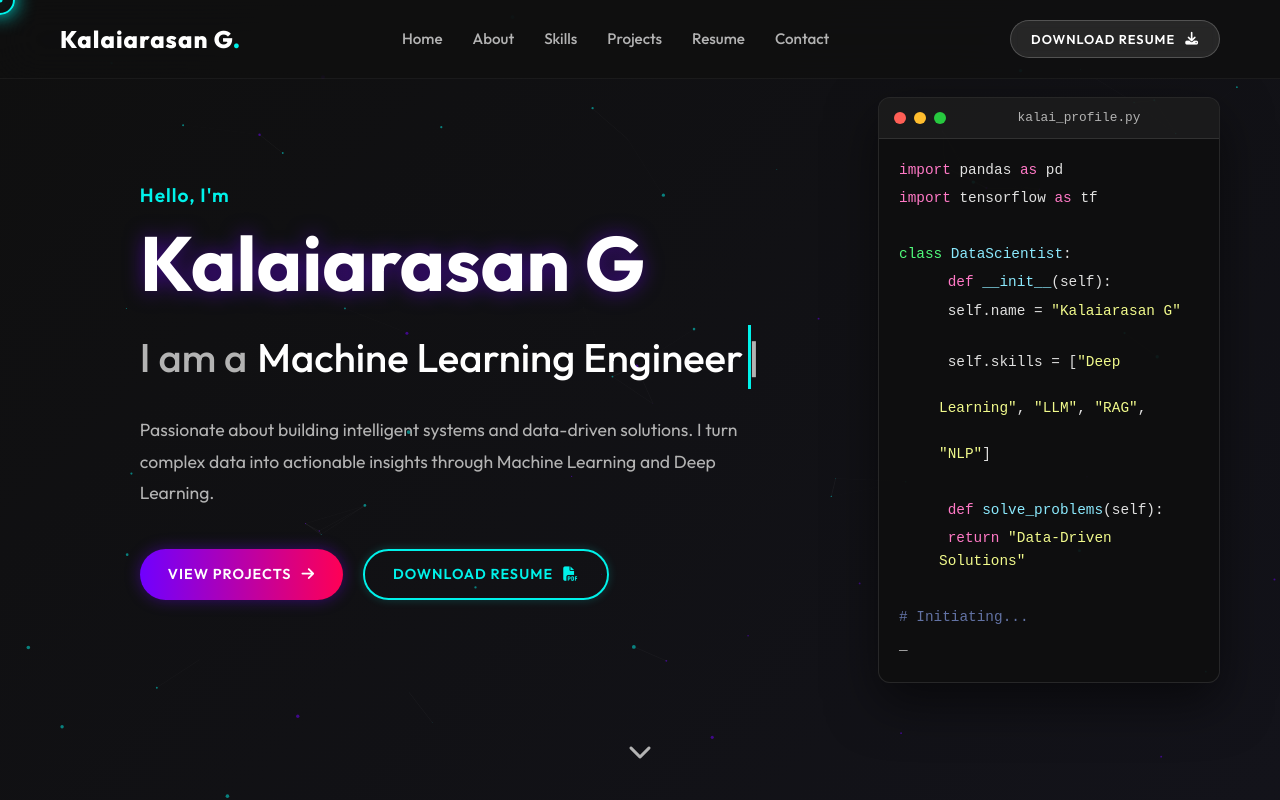
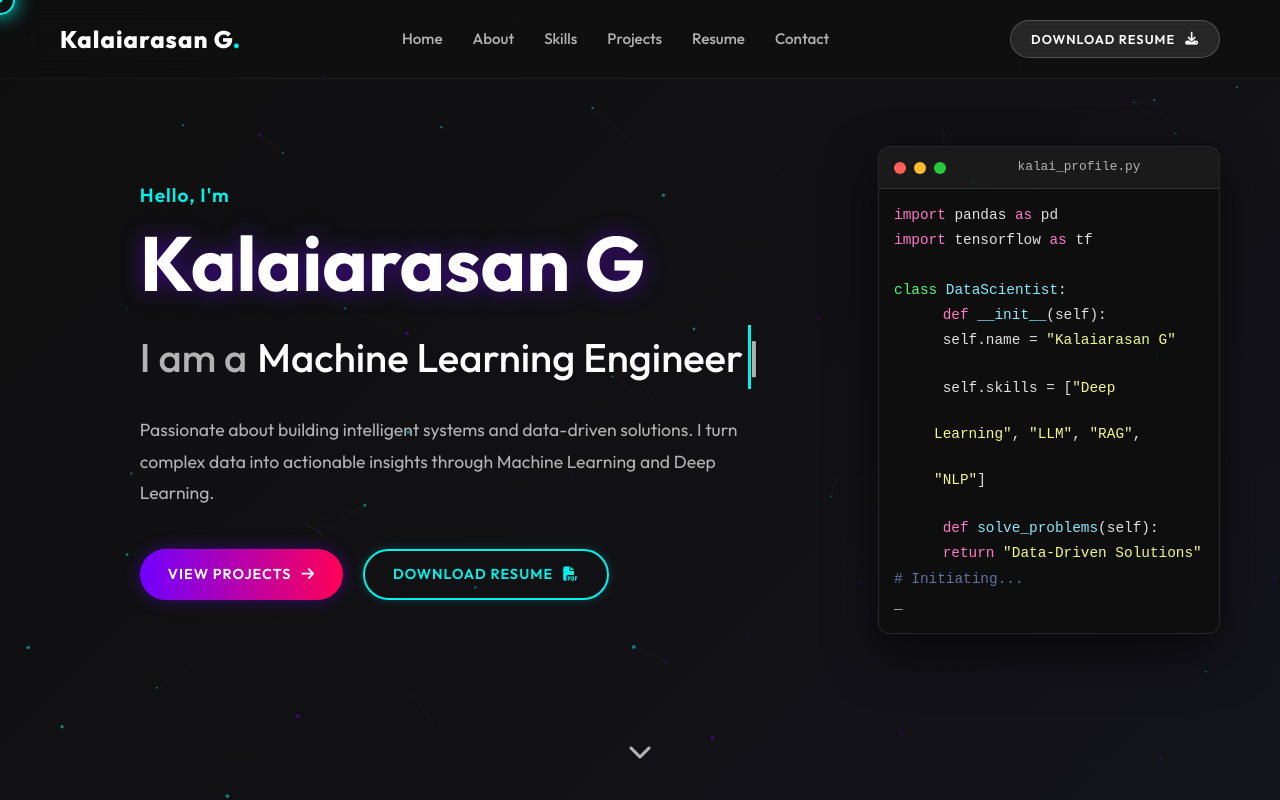
Before and after one commit to kalaiarasan2448/Portfolio, a plain HTML site: page index.html in a window 1280 px wide. Shown: the top 800 px of the page. Drawn offline with nearby package versions, Linux system fonts and the light colour scheme.

Commit message:
Adjust terminal dimensions for a more compact layout

```diff
--- a/index.html
+++ b/index.html
@@ -86,13 +86,12 @@
                         </div>
                         <div class="code-line indent double"> self.skills = [<span class="string">"Deep
                                 Learning"</span>, <span class="string">"LLM"</span>, <span class="string">"RAG"</span>,
-                            <span class="string">"NLP"</span>]</div>
-                        <div class="code-line">&nbsp;</div>
+                            <span class="string">"NLP"</span>]
+                        </div>
                         <div class="code-line indent"> <span class="keyword">def</span> <span
                                 class="function">solve_problems</span>(self):</div>
                         <div class="code-line indent double"> <span class="keyword">return</span> <span
                                 class="string">"Data-Driven Solutions"</span></div>
-                        <div class="code-line">&nbsp;</div>
                         <div class="code-line"><span class="comment"># Initiating...</span></div>
                         <div class="code-line"><span class="cursor-blink">_</span></div>
                     </div>
--- a/style.css
+++ b/style.css
@@ -323,7 +323,7 @@ a {
     box-shadow: 0 20px 50px rgba(0, 0, 0, 0.5);
     overflow: hidden;
     width: 100%;
-    max-width: 500px;
+    max-width: 420px;
     font-family: 'Fira Code', monospace;
     font-size: 0.9rem;
     position: relative;
@@ -368,12 +368,12 @@ a {
 }
 
 .terminal-window {
-    padding: 20px;
+    padding: 15px;
     color: #e0e0e0;
 }
 
 .code-line {
-    margin-bottom: 5px;
+    margin-bottom: 2px;
     white-space: pre-wrap;
 }
 
```
